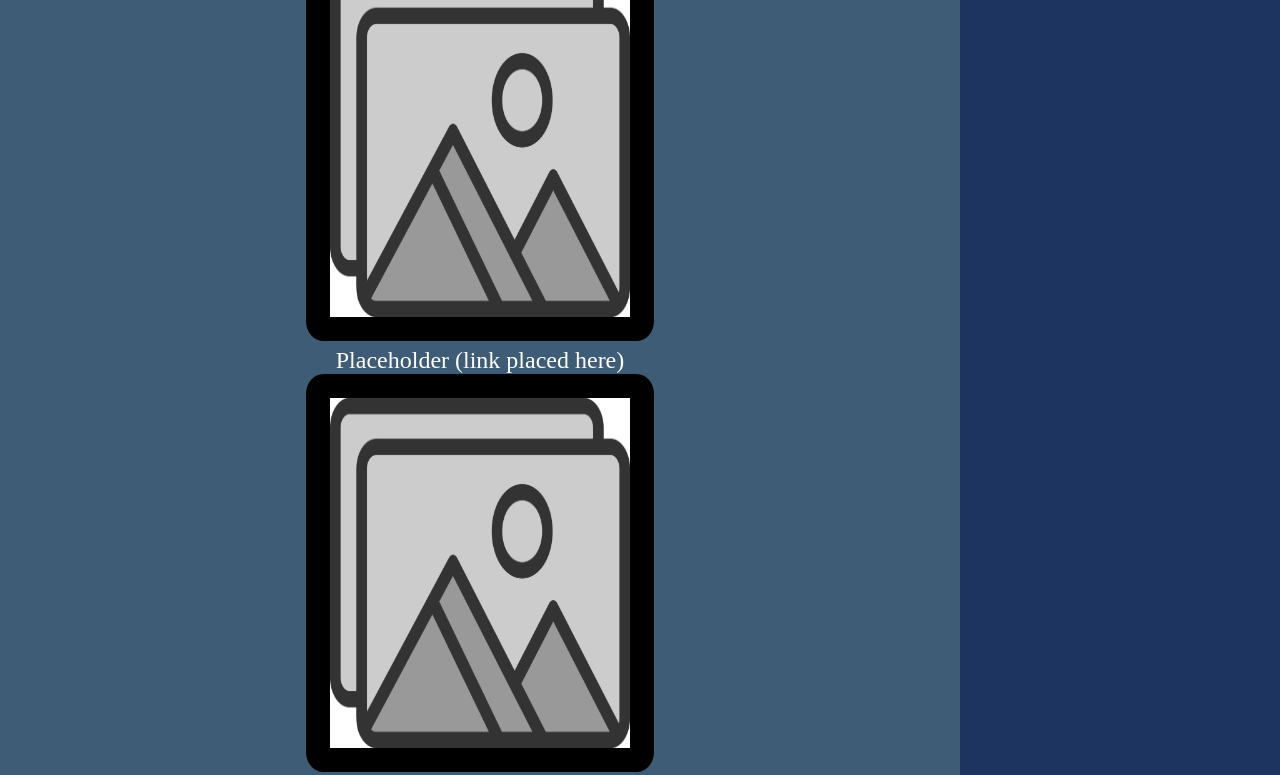
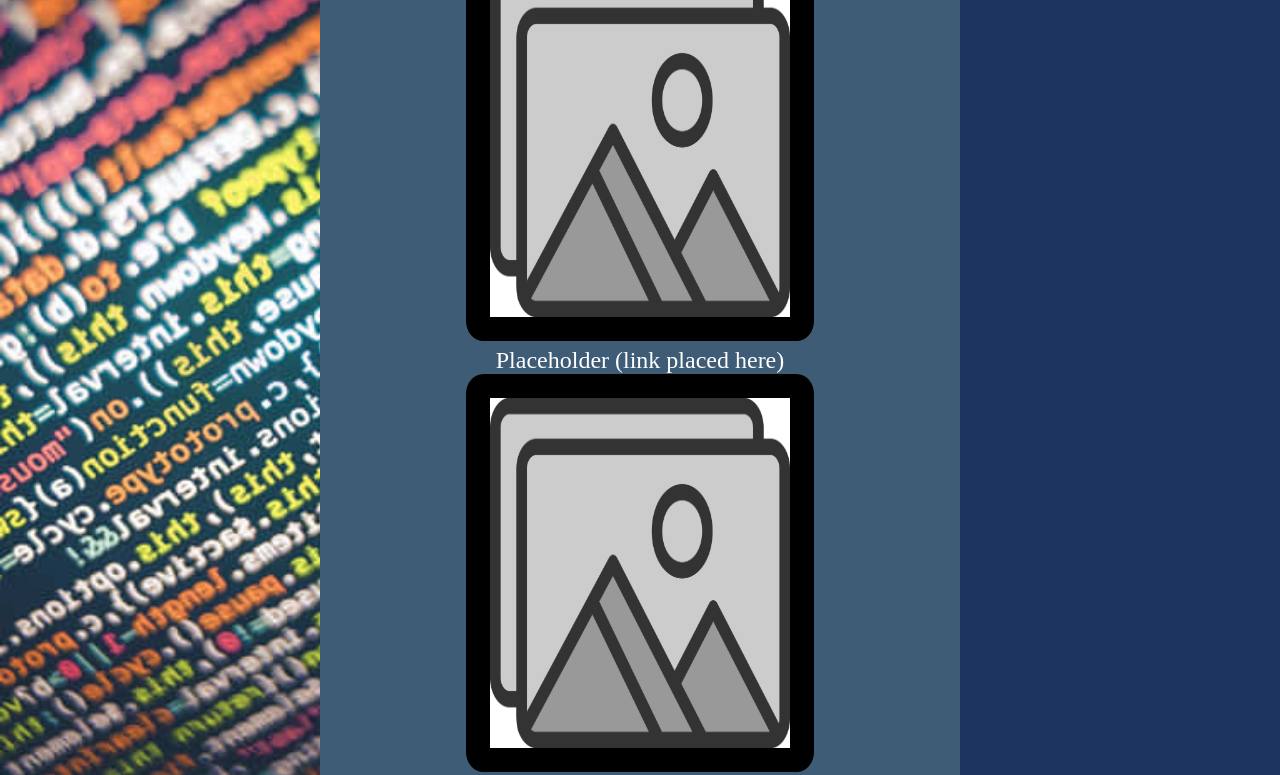
Before and after one commit to Dabpolice11/Assignment1, a plain HTML site: page project.html in a window 1280 px wide. Shown: the part 285-1060 px from the top of the page. Drawn offline with Linux system fonts and the light colour scheme; a web font is replaced by a local one.

Commit message:
project grid layout

```diff
--- a/desktop.css
+++ b/desktop.css
@@ -11,6 +11,18 @@ body {
     ;
 }
 
+.ProjectGrid{
+    text-align: center;
+    display: grid;
+    grid-template-columns: 25% 50% 25%;
+    grid-template-rows: auto;
+    grid-template-areas:
+        "nav nav nav"
+        "header header header"
+        "article main aside"
+        "footer footer footer"
+    ;
+}
 
 #NavOn .On {
     display: none;
@@ -48,3 +60,9 @@ body {
     background-image: url('code.jpg');
     background-repeat: no-repeat;
 }
+
+article {
+    background-image: url(code-wallpaper.jpg);
+    background-size: cover;
+    background-repeat: no-repeat;
+}
--- a/project.html
+++ b/project.html
@@ -10,7 +10,7 @@
     <link rel="stylesheet" href="desktop.css" media="screen and (min-width: 800px)">
 </head>
 
-<body>
+<body class="ProjectGrid">
 
     <nav id="NavOn">
         <div class="navbar">
@@ -39,6 +39,10 @@
         </figure>
     </main>
 
+    <article>
+
+    </article>
+
     <aside>
         <h2>
             Side bar
```
Also changed, not shown: style.css (+8 -6 lines), code-wallpaper.jpg (added), contact.html (line endings or trailing spaces), index.html (line endings or trailing spaces), mobile.css (line endings or trailing spaces), sitereport.html (line endings or trailing spaces).
